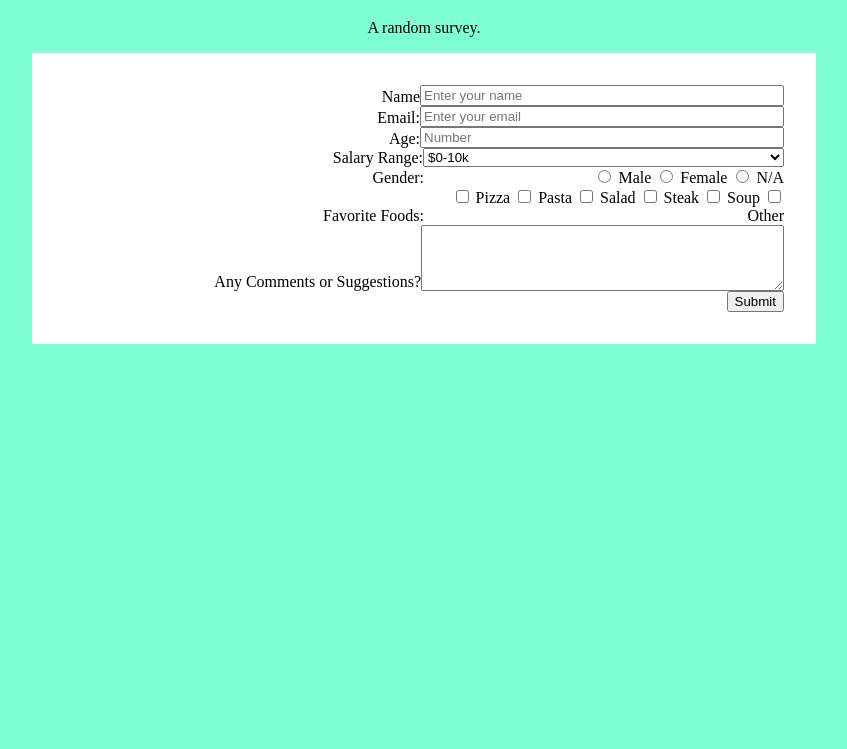
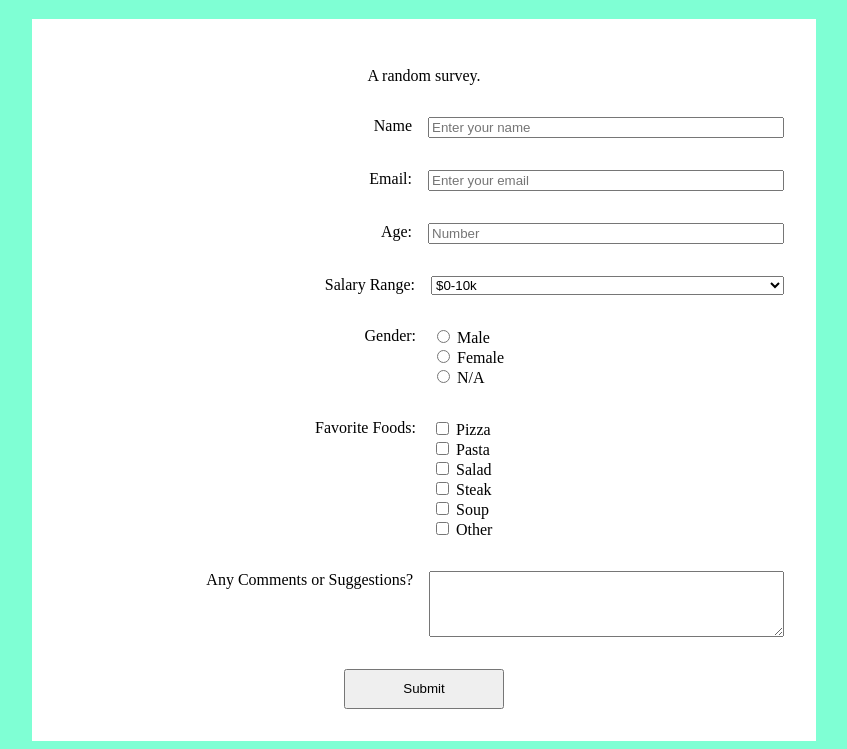
Before and after one commit to setoalan/survey-form-fcc, a plain HTML site: page index.html in a window 1280 px wide. Shown: the part 61-810 px from the top of the page, without its empty margins (216-1063 px from the left). Drawn offline with Linux system fonts and the light colour scheme.

Commit message:
Complete styles

```diff
--- a/index.html
+++ b/index.html
@@ -14,8 +14,8 @@
 </head>
 <body>
   <h1 id="title">Survey Form</h1>
-  <p id="description">A random survey.</p>
   <form id="survey-form">
+    <p id="description">A random survey.</p>
     <div class="row">
       <label id="name-label" for="name">Name</label>
       <input id="name" type="text" placeholder="Enter your name" required>
@@ -78,7 +78,9 @@
       <label>Any Comments or Suggestions?</label>
       <textarea rows="4" cols="40"></textarea>
     </div>
-    <button id="submit" type="submit">Submit</button>
+    <div id="button-div">
+      <button id="submit" type="submit">Submit</button>
+    </div>
   </form>
   <script src="https://cdn.freecodecamp.org/testable-projects-fcc/v1/bundle.js"></script>
 </body>
--- a/styles.css
+++ b/styles.css
@@ -2,8 +2,14 @@ body {
   background-color: aquamarine;
 }
 
+label::after {
+  content: '\A';
+  white-space: pre;
+}
+
 .row {
   display: flex;
+  margin: 2em 0;
 }
 
 .row > * {
@@ -11,8 +17,9 @@ body {
 }
 
 .row > *:first-child {
-  justify-content: flex-end;
-  align-self: flex-end;
+  margin-right: 1em;
+  text-align: right;
+  align-self: flex-start;
 }
 
 #title {
@@ -24,13 +31,18 @@ body {
 }
 
 #survey-form {
-  background-color: white;
   max-width: 720px;
   margin: 0 auto;
   padding: 2em;
-  text-align: right;
+  background-color: white;
+}
+
+#button-div {
+  width: 100%;
+  text-align: center;
 }
 
 #submit {
-  text-align: center;
+  width: 12em;
+  height: 3em;
 }
```
